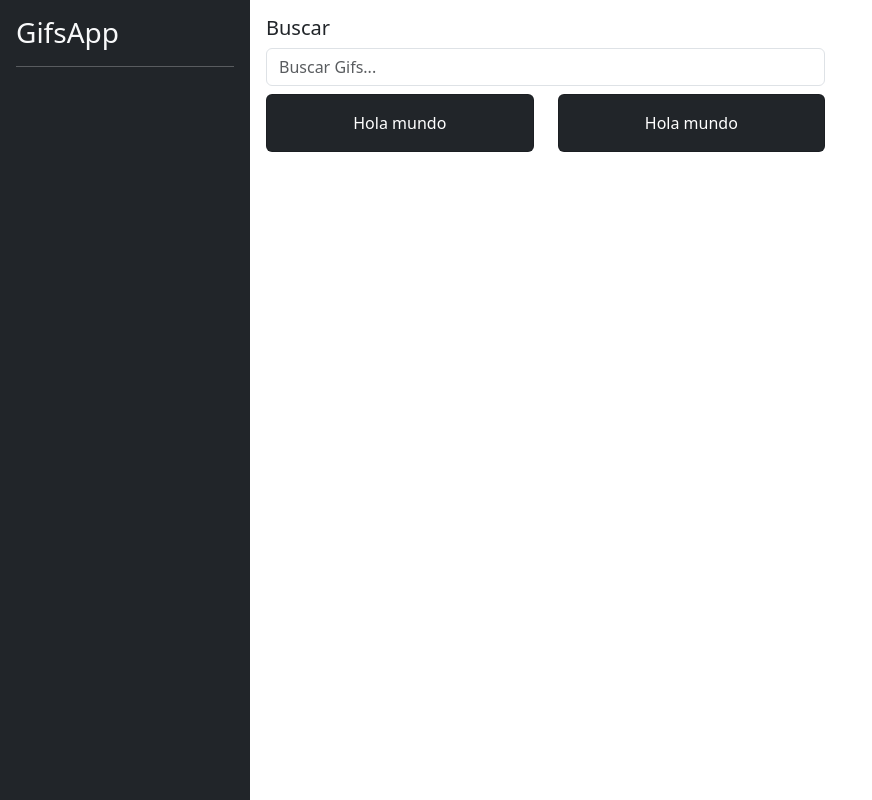
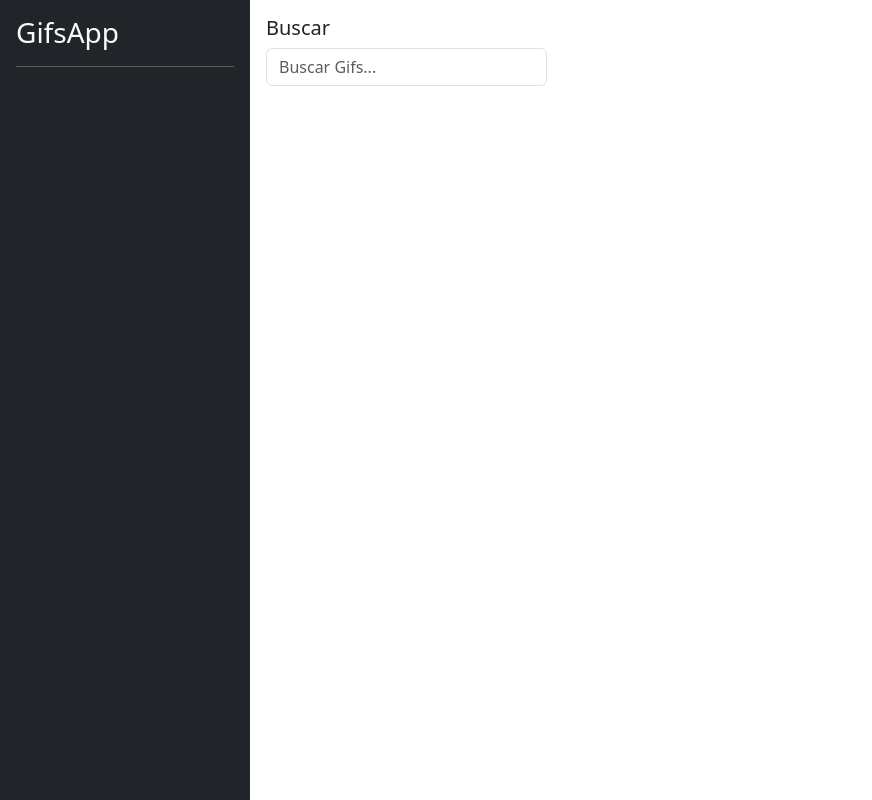
Before and after one commit to MarioAG1/GifsApp, an Angular app: page / in a window 1280 px wide. Shown: the whole page, without its empty margins (0-872 px from the left). Built offline with nearby package versions, Linux system fonts and the light colour scheme.

Commit message:
Motrar los gifs en pantalla

```diff
--- a/src/app/gifs/components/card-list/card-list.component.html
+++ b/src/app/gifs/components/card-list/card-list.component.html
@@ -1,22 +1,11 @@
 <div class="row">
-  <div class="col-3 mb-3 col-sm-6">
+  <div *ngFor="let gif of gifs" class="col-3 mb-3 col-sm-6">
     <div class="card mb-2 text-center bg-dark">
 
       <!-- TODO: Crear la imagen -->
       <div class="card-body text-white">
         <p class="card-text">
-          Hola mundo
-        </p>
-      </div>
-    </div>
-  </div>
-  <div class="col-3 mb-3 col-sm-6">
-    <div class="card mb-2 text-center bg-dark">
-
-      <!-- TODO: Crear la imagen -->
-      <div class="card-body text-white">
-        <p class="card-text">
-          Hola mundo
+          {{gif.title}}
         </p>
       </div>
     </div>
--- a/src/app/gifs/components/card-list/card-list.component.ts
+++ b/src/app/gifs/components/card-list/card-list.component.ts
@@ -1,4 +1,5 @@
-import { Component } from '@angular/core';
+import { Component, Input } from '@angular/core';
+import { Gif } from '../../interfaces/gifs.interfaces';
 
 @Component({
   selector: 'gifs-card-list',
@@ -7,4 +8,7 @@
 })
 export class CardListComponent {
 
+  @Input()
+  public gifs: Gif[] = []
+
 }
--- a/src/app/gifs/pages/home/home-page.component.html
+++ b/src/app/gifs/pages/home/home-page.component.html
@@ -5,6 +5,6 @@
   </div>
   <div class="col-12 pt-2">
     <!-- Listado de gifs -->
-    <gifs-card-list></gifs-card-list>
+    <gifs-card-list [gifs]="gifs"></gifs-card-list>
   </div>
 </div>
--- a/src/app/gifs/pages/home/home-page.component.ts
+++ b/src/app/gifs/pages/home/home-page.component.ts
@@ -1,4 +1,6 @@
 import { Component } from '@angular/core';
+import { GifsService } from '../../services/gifs.service';
+import { Gif } from '../../interfaces/gifs.interfaces';
 
 @Component({
   selector: 'gifs-home-page',
@@ -7,4 +9,9 @@
 })
 export class HomePageComponent {
 
+  constructor(private gifsService: GifsService) {}
+
+  get gifs(): Gif[]{
+    return [...this.gifsService.gifsList]
+  }
 }
```
